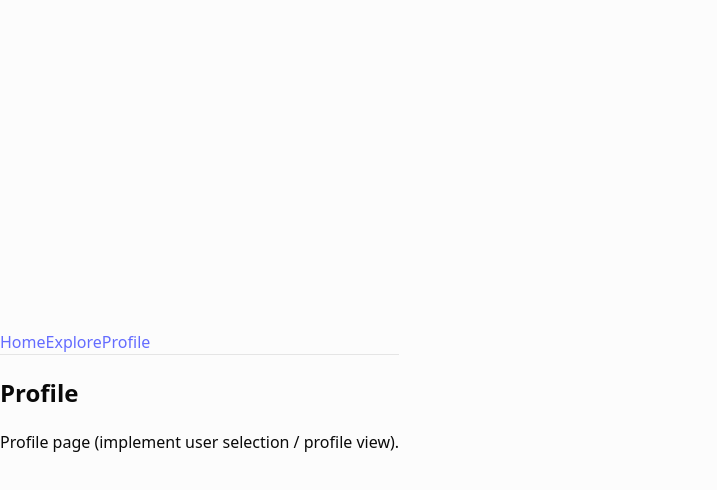
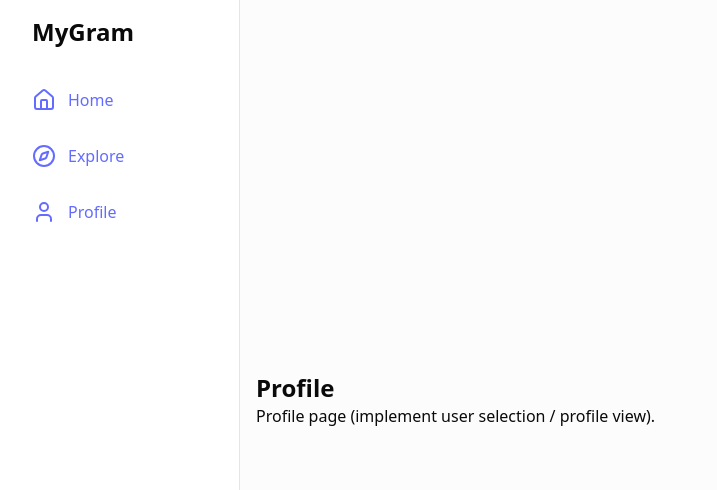
Before and after one commit to JuanAlvin03/instagram-clone, a React app in the folder frontend/: page /profile in a window 1280 px wide. Shown: the top 490 px of the page, without its empty margins (0-717 px from the left). Built offline with nearby package versions, Linux system fonts and the light colour scheme; the HTML template or start-up script is replaced by a standard one.

Commit message:
update navbar and router
update router, change navbar to side for wide and bottom for small screen

```diff
--- a/frontend/src/app/Router.tsx
+++ b/frontend/src/app/Router.tsx
@@ -1,27 +1,31 @@
-import React from 'react'
-import { Routes, Route, Link } from 'react-router-dom'
-import Home from '../pages/Home'
-import Explore from '../pages/Explore'
-import ProfilePage from '../pages/ProfilePage'
+import React from "react"
+import { Routes, Route } from "react-router-dom"
+import Home from "../pages/Home"
+import Explore from "../pages/Explore"
+import ProfilePage from "../pages/ProfilePage"
+import SidebarNav from "../components/nav/SidebarNav"
+import BottomNav from "../components/nav/BottomNav"
 
 const Router: React.FC = () => {
   return (
-    <>
-      <header className="p-4 border-b">
-        <nav className="container mx-auto flex gap-4">
-          <Link to="/">Home</Link>
-          <Link to="/explore">Explore</Link>
-          <Link to="/profile">Profile</Link>
-        </nav>
-      </header>
-      <main className="container mx-auto p-4">
-        <Routes>
-          <Route path="/" element={<Home />} />
-          <Route path="/explore" element={<Explore />} />
-          <Route path="/profile" element={<ProfilePage />} />
-        </Routes>
+    <div className="flex">
+      {/* Sidebar for desktop */}
+      <SidebarNav />
+
+      {/* Main feed */}
+      <main className="flex-1 md:ml-60 flex justify-center p-4">
+        <div className="w-full max-w-xl">
+          <Routes>
+            <Route path="/" element={<Home />} />
+            <Route path="/explore" element={<Explore />} />
+            <Route path="/profile" element={<ProfilePage />} />
+          </Routes>
+        </div>
       </main>
-    </>
+
+      {/* Bottom nav for mobile */}
+      <BottomNav />
+    </div>
   )
 }
 
--- /dev/null
+++ b/frontend/src/components/nav/BottomNav.tsx
@@ -0,0 +1,30 @@
+import { Home, Search, Compass, User } from "lucide-react"
+import { NavLink } from "react-router-dom"
+
+const BottomNav = () => {
+  const navItems = [
+    { to: "/", icon: <Home className="w-6 h-6" />, label: "Home" },
+    { to: "/explore", icon: <Search className="w-6 h-6" />, label: "Search" },
+    { to: "/profile", icon: <User className="w-6 h-6" />, label: "Profile" },
+  ]
+
+  return (
+    <nav className="fixed bottom-0 left-0 right-0 bg-background border-t border-border flex justify-around items-center py-2 md:hidden">
+      {navItems.map((item) => (
+        <NavLink
+          key={item.to}
+          to={item.to}
+          className={({ isActive }) =>
+            `flex flex-col items-center ${
+              isActive ? "text-primary" : "text-muted-foreground"
+            }`
+          }
+        >
+          {item.icon}
+        </NavLink>
+      ))}
+    </nav>
+  )
+}
+
+export default BottomNav
--- /dev/null
+++ b/frontend/src/components/nav/SidebarNav.tsx
@@ -0,0 +1,34 @@
+import { Home, Search, Compass, User, PlusSquare } from "lucide-react"
+import { NavLink } from "react-router-dom"
+
+const SidebarNav = () => {
+  const navItems = [
+    { to: "/", icon: <Home className="w-6 h-6" />, label: "Home" },
+    { to: "/explore", icon: <Compass className="w-6 h-6" />, label: "Explore" },
+    { to: "/profile", icon: <User className="w-6 h-6" />, label: "Profile" },
+  ]
+
+  return (
+    <aside className="hidden md:flex md:flex-col md:w-60 border-r border-border h-screen p-4 fixed left-0 top-0 bg-background">
+      <div className="text-2xl font-bold mb-8 px-4">MyGram</div>
+      <nav className="flex flex-col gap-4">
+        {navItems.map((item) => (
+          <NavLink
+            key={item.to}
+            to={item.to}
+            className={({ isActive }) =>
+              `flex items-center gap-3 px-4 py-2 rounded-lg hover:bg-muted transition ${
+                isActive ? "font-semibold text-primary" : "text-foreground"
+              }`
+            }
+          >
+            {item.icon}
+            <span>{item.label}</span>
+          </NavLink>
+        ))}
+      </nav>
+    </aside>
+  )
+}
+
+export default SidebarNav
--- a/frontend/src/index.css
+++ b/frontend/src/index.css
@@ -1,3 +1,5 @@
+@import "tailwindcss";
+
 @tailwind base;
 @tailwind components;
 @tailwind utilities;
```
